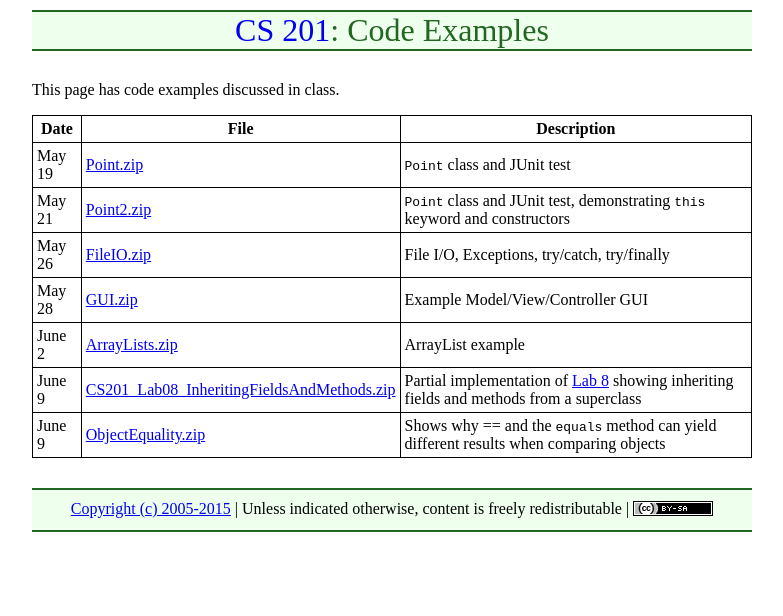
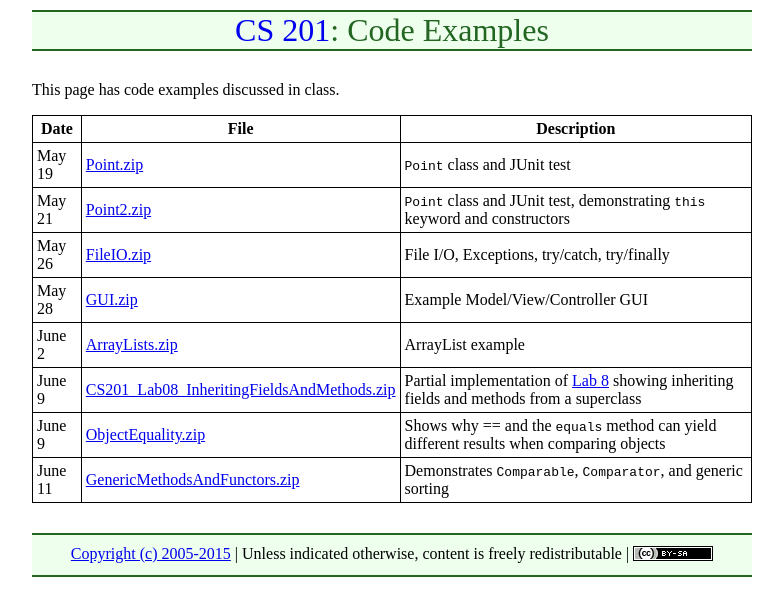
Before and after one commit to ycpcs/cs201-summer2015, a Jekyll site: the page built from examples/index.md, in a window 1280 px wide. Shown: the top 616 px of the page, without its empty margins (248-1031 px from the left). Built offline with Jekyll 4.4.1, drawn with Linux system fonts in a browser that asks for light colours; Markdown is read by kramdown in place of the engine named in the settings.

Commit message:
generic methods/functors example

```diff
--- a/examples/index.md
+++ b/examples/index.md
@@ -14,3 +14,4 @@ May 28 | [GUI.zip](GUI.zip) | Example Model/View/Controller GUI
 June 2 | [ArrayLists.zip](ArrayLists.zip) | ArrayList example
 June 9 | [CS201\_Lab08\_InheritingFieldsAndMethods.zip](CS201_Lab08_InheritingFieldsAndMethods.zip) | Partial implementation of [Lab 8](../labs/lab08.html) showing inheriting fields and methods from a superclass
 June 9 | [ObjectEquality.zip](ObjectEquality.zip) | Shows why == and the `equals` method can yield different results when comparing objects
+June 11 | [GenericMethodsAndFunctors.zip](GenericMethodsAndFunctors.zip) | Demonstrates `Comparable`, `Comparator`, and generic sorting
```
Also changed, not shown: 1 other file.
